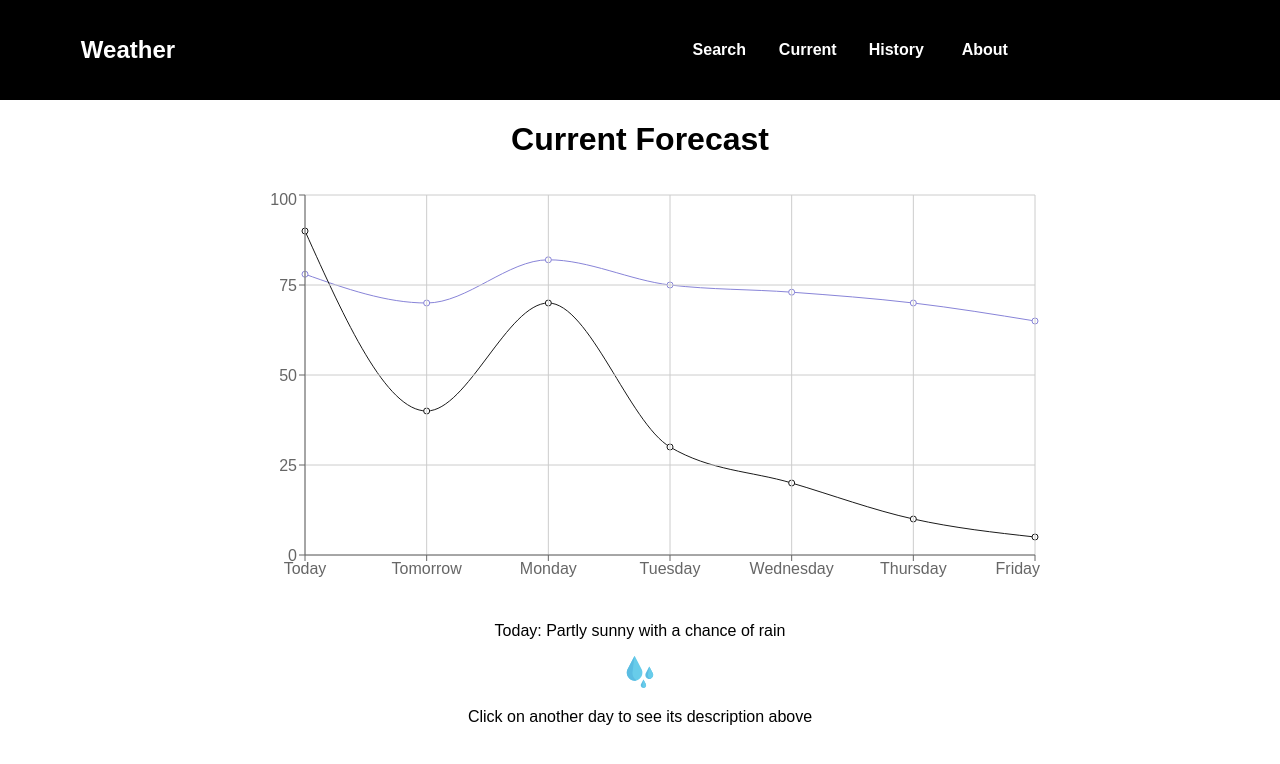
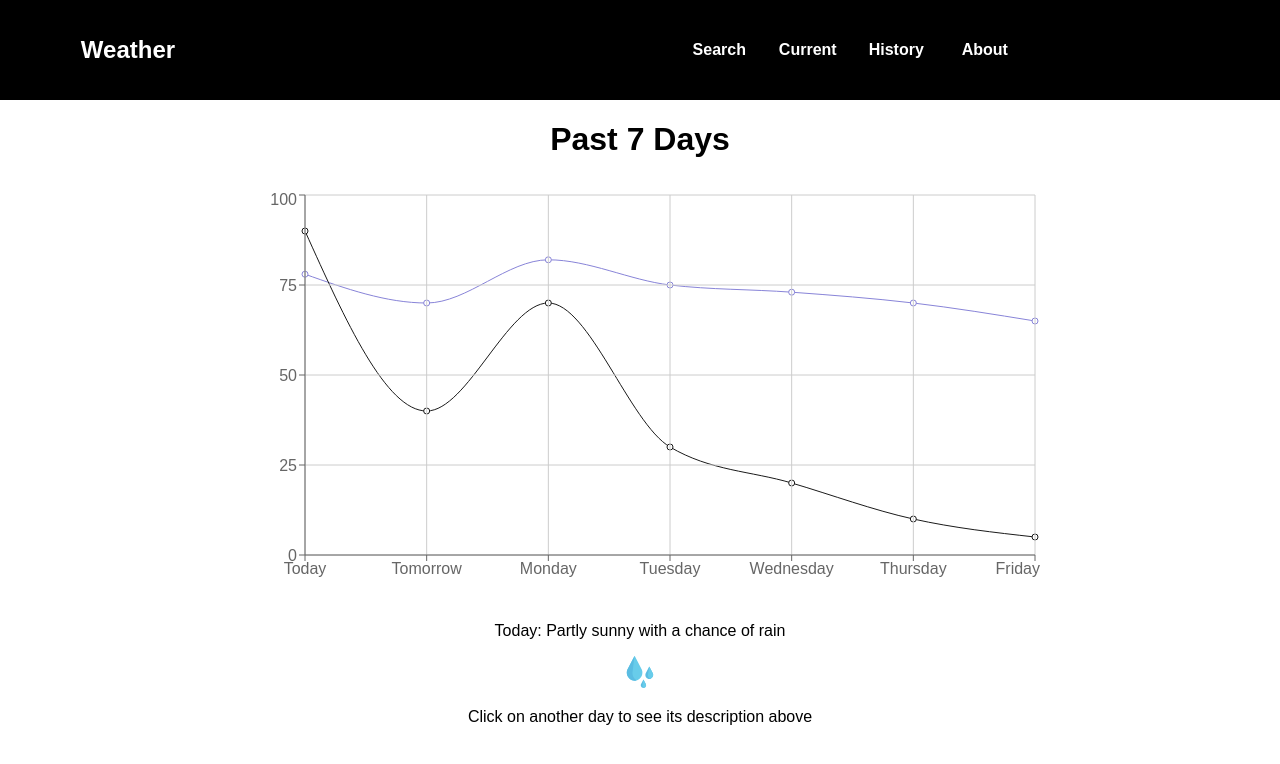
Before and after one commit to JSimoni42/CuralateWeatherApp, a React (Create React App) app: page / in a window 1280 px wide. Both pictures are taken after a click on the item "History". Shown: the top 764 px of the page. Built offline with nearby package versions, Linux system fonts and the light colour scheme.

Commit message:
Changed title on history component

```diff
--- a/src/components/History.js
+++ b/src/components/History.js
@@ -28,7 +28,7 @@ class History extends Component {
   render() {
     return(
       <div>
-        <h1>Current Forecast</h1>
+        <h1>Past 7 Days</h1>
         <LineChart className="current-chart" width={800} height={400} data={data} onClick={this.changeDescription}>
           <Line type="monotone" dataKey="temp" stroke="#8884d8" />
           <Line type="monotone" dataKey="humidity" stroke="#1a1a1a" />
```
